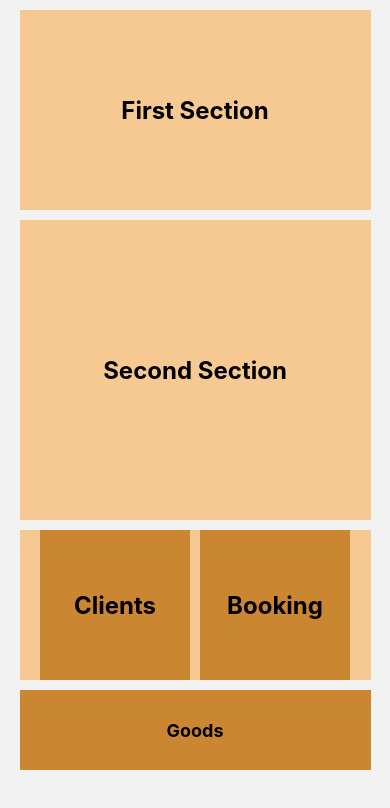
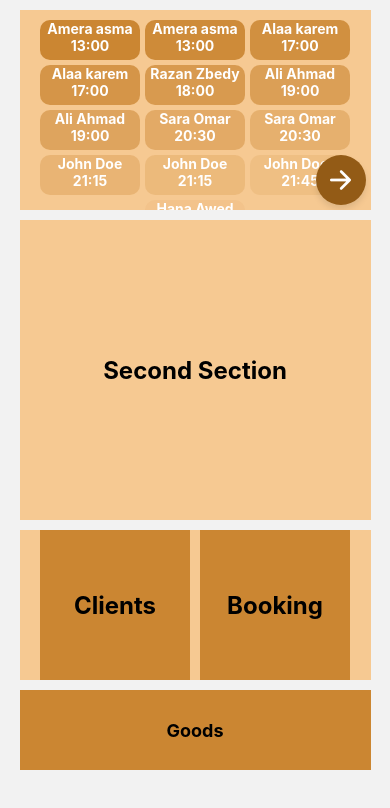
Before and after one commit to razan-zb/SalonAppMobile, a React Native app: screen /AdminMainPage in a window 390 px wide. Shown: the top 808 px of the page. Built offline with nearby package versions, Linux system fonts and the light colour scheme; what react-native-localize would draw is missing.

Commit message:
First Section Step 1

```diff
--- a/app/pages/admin/FirstSection.js
+++ b/app/pages/admin/FirstSection.js
@@ -1,20 +1,64 @@
 import React from 'react';
-import { View, Text, StyleSheet } from 'react-native';
 import * as SC from './adminStyling';
+import Icon from 'react-native-vector-icons/Ionicons'; // Import Ionicons or any other icon set
 
 const FirstSection = () => {
+
+  const appointments = [
+    { name: 'Razan Zbedy', time: '18:00' },
+    { name: 'Ali Ahmad', time: '19:00' },
+    { name: 'Sara Omar', time: '20:30' },
+    { name: 'John Doe', time: '21:15' },
+    { name: 'Alaa karem', time: '17:00' },
+    { name: 'Amera asma', time: '13:00' },
+    { name: 'Hana Awed', time: '22:30' },
+    { name: 'John Dock', time: '21:45' },
+    { name: 'Ali Ahmad', time: '19:00' },
+    { name: 'Sara Omar', time: '20:30' },
+    { name: 'John Doe', time: '21:15' },
+    { name: 'Alaa karem', time: '17:00' },
+    { name: 'Amera asma', time: '13:00' },
+
+  ];
+
+  const timeToMinutes = (time) => {
+    const [hours, minutes] = time.split(':').map(Number);
+    return hours * 60 + minutes;
+  };
+
+  const sortedAppointments = [...appointments].sort(
+    (a, b) => timeToMinutes(a.time) - timeToMinutes(b.time)
+  );
+
+
+  const generateShade = (index, total) => {
+    const lightenFactor = (total - index) / total;
+    return `rgba(203, 134, 50, ${lightenFactor})`;
+  };
+
+  const handleArrowClick = () => {
+    console.log('Arrow button clicked!');
+    // Add your navigation or scroll logic here
+  };
+
   return (
     <SC.FirstSectionContainer>
-      <Text style={styles.title}>First Section</Text>
+      {sortedAppointments.map((appointment, index) => (
+        <SC.MiniBoxContainer
+          key={index}
+          bgColor={generateShade(index, sortedAppointments.length)}
+        >
+          <SC.MiniBoxText>{appointment.name}</SC.MiniBoxText>
+          <SC.MiniBoxText>{appointment.time}</SC.MiniBoxText>
+        </SC.MiniBoxContainer>
+      ))}
+      <SC.ArrowButton onPress={handleArrowClick}>
+        <Icon name="arrow-forward" size={30} color="#fff" />
+      </SC.ArrowButton>
     </SC.FirstSectionContainer>
   );
 };
 
-const styles = StyleSheet.create({
-  title: {
-    fontSize: 24,
-    fontWeight: 'bold',
-  },
-});
+
 
 export default FirstSection;
--- a/app/pages/admin/adminStyling.js
+++ b/app/pages/admin/adminStyling.js
@@ -22,14 +22,52 @@ export const SmallContainer = styled.View`
 
 //First Section
 export const FirstSectionContainer = styled.View`
-    height: 200px;
-    width: 90%;
-    background-color: #F6C992;
-    justify-content:center;
-    align-items: center;
-    margin-top:10px
+  height: 200px;
+  width: 90%;
+  background-color: #F6C992;
+  align-items: center;
+  justify-content: center;
+  margin-top: 10px;
+  display: flex;
+  flex-wrap: wrap;
+  flex-flow: row wrap;
+  padding: 10px;
+  gap:5px;
+  overflow: hidden;
 
 `;
+
+export const ArrowButton = styled.TouchableOpacity`
+  position: absolute;
+  bottom: 5px;
+  right: 5px;
+  height: 50px;
+  width: 50px;
+  border-radius: 25px;
+  background-color: #935B16;
+  justify-content: center;
+  align-items: center;
+  box-shadow: 0px 4px 6px rgba(0, 0, 0, 0.1);
+`;
+
+export const MiniBoxContainer = styled.View`
+    height: 40px;
+    width: 100px;
+    background-color: #E6A556;
+    border-radius: 10px;
+    background-color: ${(props) => props.bgColor || '#E6A556'}; /* Dynamic color */
+
+`;
+
+export const MiniBoxText = styled.Text`
+    text-align:center;
+    color:white;
+    font-weight: bold;
+
+
+
+`;
+
 //Second Section
 export const SecondSectionContainer = styled.View`
     height: 300px;
```
Also changed, not shown: app/assest/images/WelcomeFrameMobile.png.
